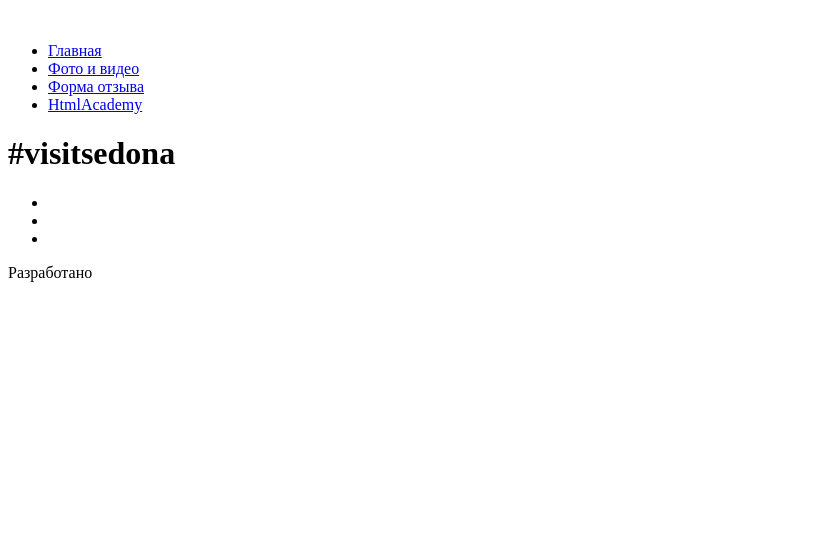
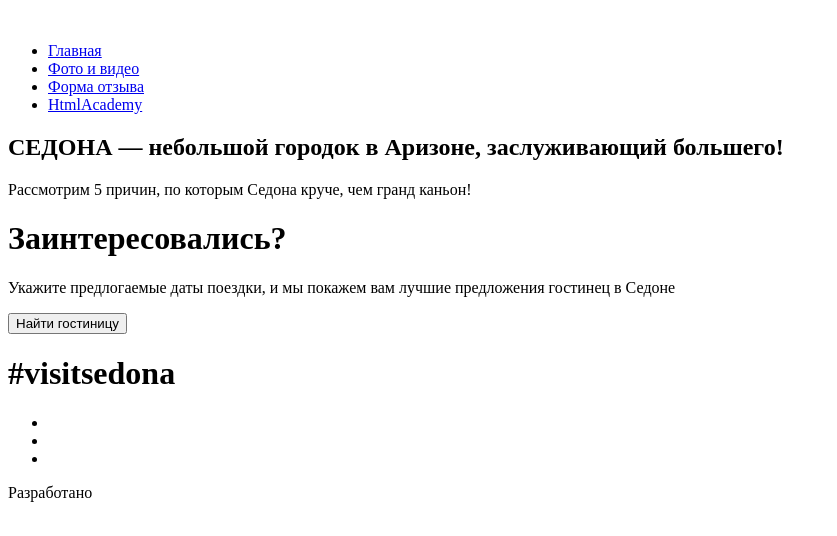
Before and after one commit to poly-titova/502211-sedona-24, a website: page source/index.html in a window 1280 px wide. Shown: the whole page, without its empty margins (0-837 px from the left). Drawn offline with Linux system fonts and the light colour scheme.

Commit message:
Добавили main

```diff
--- a/source/index.html
+++ b/source/index.html
@@ -46,7 +46,29 @@
   </header>
 
   <main>
+    <div class="sedona__welcome--section">
+      <section class="sedona__welcome--intro">
+        <h1 class="intro__text">СЕДОНА — небольшой городок в Аризоне, заслуживающий большего!</h1>
+        <p class="intro__text">Рассмотрим 5 причин, по которым Седона круче, чем гранд каньон!</p>
+      </section>
+    </div>
 
+    <div class="sedona__causes--section">
+
+    </div>
+
+    <div class="sedona__find-hotel--section">
+      <h1 class="find-hotel__title">Заинтересовались?</h1>
+      <p class="find-hotel__text">Укажите предлогаемые даты поездки, и мы покажем вам лучшие предложения гостинец в Седоне</p>
+
+      <form class="find-hotel__form">
+        <button class="button">Найти гостиницу</button>
+      </form>
+
+      <div class="hotel__map">
+        <section class="map"></section>
+      </div>
+    </div>
   </main>
 
   <footer>
```
